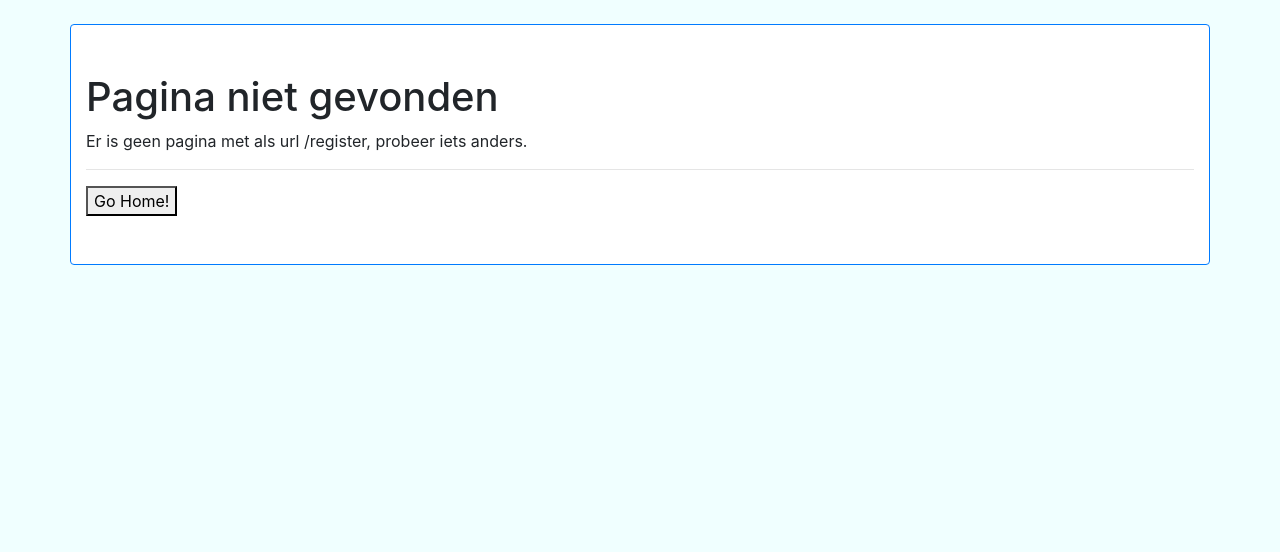
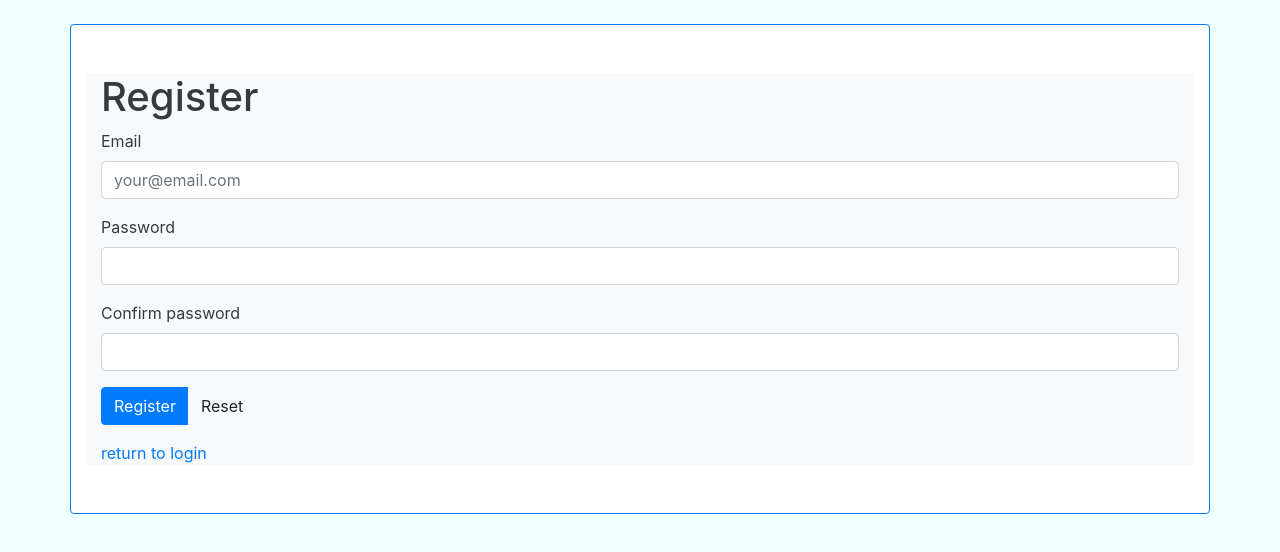
Before and after one commit to PeterCypers/image_saving_app_FEWD, a React (Vite) app: page /register in a window 1280 px wide. Shown: the top 552 px of the page. Built offline with nearby package versions, Linux system fonts and the light colour scheme; no server answers.

Commit message:
register new user achieved, feature complete, a bug exists for login&register where they need submitting twice, require fix

```diff
--- a/src/components/Error.jsx
+++ b/src/components/Error.jsx
@@ -11,7 +11,7 @@ export default function Error({ error }) {
             <>
               :
               <br />
-              {helper(error.response.data.details.body)}
+              {formatJoiValidationErrorMessage(error.response.data.details.body)}
               {/* {JSON.stringify(error.response.data.details.body.password[0].message)} */}
               {/* {console.log(error.response.data.details.body.password)} */}
               {/* {JSON.stringify(error.response.data.details.body.password).substring(45 ,JSON.stringify(error.response.data.details.body.password).lastIndexOf(`"`))} */}
@@ -36,7 +36,7 @@ export default function Error({ error }) {
   return null;
 }
 
-function helper(errMsg) {
+function formatJoiValidationErrorMessage(errMsg) {
   const removeQuotes = (str) => str.replace(/\\\"/g, '');
   if (errMsg.password){
     return removeQuotes(JSON.stringify(errMsg.password[0].message));
--- a/src/components/LabelInput.jsx
+++ b/src/components/LabelInput.jsx
@@ -29,7 +29,7 @@ export default function LabelInput({
       />
       {hasError ? (
         <div className="form-text text-danger" data-cy="label_input_error">
-          {errors[name]}
+          {errors[name].message}
         </div>
       ) : null}
     </div>
--- a/src/components/PrivateRoute.jsx
+++ b/src/components/PrivateRoute.jsx
@@ -7,11 +7,14 @@ export default function PrivateRoute() {
 
   const loginPath = `/login?redirect=${pathname}`; // vb /login?redirect=/places
 
+  //Case Token expired wordt niet afgehandeld...
+
   // nog niet authenticated
   if (!ready) {
     console.log("PrivateRoute not ready");
     return (
-      // <div className="spinner-border text-primary" role="status"></div> // TODO: blackbox -> check what it looks like
+      <>
+      <div className="spinner-border text-primary" role="status"></div> {/*blackbox generated spinner*/}
       <div>
         <div>
           <div>
@@ -20,13 +23,16 @@ export default function PrivateRoute() {
           </div>
         </div>
       </div>
+      </>
     )
   }
 
   // we zijn aangemeld -> toon de juiste component
   if (isAuthed) {
     console.log("PrivateRoute isAuthed");
-    return (<Outlet />);
+    return (
+      <Outlet />
+    );
   }
 
   console.log("PrivateRoute navigate to login");
--- a/src/components/Top.jsx
+++ b/src/components/Top.jsx
@@ -1,14 +1,26 @@
 import { Nav } from './Nav';
 import { Outlet, useNavigate } from "react-router-dom";
 import { useState } from "react";
+import { useAuth } from '../contexts/Auth.context';
 
 export function Top() {
   //TODO: set real user-id in state after login or get it from the auth-context and put that in outlet context
     const [ userID, setUserID ] = useState('1');
+    const { isAuthed } = useAuth();
 
     const navigate = useNavigate();
 
     const handleGoHome = () => navigate("/", { replace: true });
+
+    const handleLogin = () => {
+      if (!isAuthed){
+        navigate("/login", { replace: true });
+      }
+      if (confirm("Are you sure you want to log out?")){
+        navigate("/logout", { replace: true });
+      }
+
+    };
 
     return (
     <>
@@ -16,11 +28,11 @@ export function Top() {
       <h1 className='permanent-marker-regular'>Image Collection</h1>
 
       {/* TODO: replace with real login component */}
-      <div id="login-component-placeholder">
-        <button id="login-btn">
+      <div id="login-component">
+        <button id="login-btn" onClick={handleLogin}>
           <img id="login-img" src="src/images/login01.png" alt="" />
         </button>
-        <p>login placeholder</p>
+        <p>{`${isAuthed? 'logout' : 'login'}`}</p>
       </div>
 
       </header>
--- a/src/contexts/Auth.context.jsx
+++ b/src/contexts/Auth.context.jsx
@@ -14,17 +14,34 @@ export const AuthProvider = ({ children }) => {
   const [ready, setReady] = useState(false);
   const [isAuthed, setIsAuthed] = useState(false);
 
-  const {
-    isMutating: loading,
-    error,
-    trigger: doLogin,
-  } = useSWRMutation('users/login', api.post);
-
   useEffect(() => {
     api.setAuthToken(token);
     setIsAuthed(Boolean(token)); // = !!token (checks if it has a value -> illegible)
     setReady(true);
   },[token]);
+
+  const {
+    isMutating: loginLoading,
+    error: loginError,
+    trigger: doLogin,
+  } = useSWRMutation('users/login', api.post);
+
+  const {
+    isMutating: registerLoading,
+    error: registerError,
+    trigger: doRegister,
+  } = useSWRMutation('users/register', api.post);
+
+  const setSession = useCallback(
+    (token, user) => {
+      setToken(token);
+      setUser(user);
+
+      localStorage.setItem(JWT_TOKEN_KEY, token);
+      localStorage.setItem(USER_ID_KEY, user.userID);
+    },
+    []
+  );
 
 
   const login = useCallback(
@@ -35,11 +52,7 @@ export const AuthProvider = ({ children }) => {
           password,
         });
 
-        setToken(token);
-        setUser(user);
-
-        localStorage.setItem(JWT_TOKEN_KEY, token);
-        localStorage.setItem(USER_ID_KEY, user.id);
+        setSession(token, user);
 
         return true;
 
@@ -48,9 +61,22 @@ export const AuthProvider = ({ children }) => {
         return false;
       }
     },
-    [doLogin]
+    [doLogin, setSession]
   );
 
+  const register = useCallback(
+    async (data) => {
+      try {
+        const { token, user } = await doRegister(data);
+        setSession(token, user);
+        return true;
+      } catch (error) {
+        console.error(error);
+        return false;
+      }
+    },
+    [doRegister, setSession],
+  );
 
   const logout = useCallback(() => {
     setToken(null);
@@ -64,14 +90,15 @@ export const AuthProvider = ({ children }) => {
     () => ({
       token,
       user,
-      error,
-      loading,
+      error: loginError || registerError,
+      loading: loginLoading || registerLoading,
       ready,
       isAuthed,
       login,
       logout,
+      register,
     }),
-    [token, user, error, loading, ready, isAuthed, login, logout]
+    [token, user, loginError, registerError, loginLoading, registerLoading, ready, isAuthed, login, logout, register]
   );
 
   return (
--- a/src/index.css
+++ b/src/index.css
@@ -20,11 +20,11 @@ body > * {
   width: 100%;
 }
 
-#login-component-placeholder{
+#login-component{
   display: grid;
 }
-#login-component-placeholder button,
-#login-component-placeholder p{
+#login-component button,
+#login-component p{
   justify-self: center;
 }
 #login-btn{
--- a/src/pages/Login.jsx
+++ b/src/pages/Login.jsx
@@ -4,6 +4,7 @@ import { useCallback } from 'react';
 import { useAuth } from '../contexts/Auth.context';
 import { useNavigate } from 'react-router';
 import Error from '../components/Error';
+import { Link } from 'react-router-dom';
 
 const validationRules = {
   email: {
@@ -53,7 +54,6 @@ export default function Login() {
             className='d-flex flex-column'>
             <h1>Sign in</h1>
 
-          {/* TODO check if works & I want to replace the error component since I don't like it's appearance */}
             <Error error={error} />
             {/* {(error) && <div  className="text-danger">{error}</div>} */}
 
@@ -82,16 +82,19 @@ export default function Login() {
                   Sign in
                 </button>
 
-              <button
+                {/* <button
                   type='button'
                   className='btn btn-light'
                   onClick={handleCancel}
                 >
                   Cancel
-              </button>
+                </button> */}
               </div>
             </div>
           </form>
+          <div className='mt-3'>
+            <Link replace to={"/register"}>register new account</Link>
+          </div>
         </div>
       </FormProvider>
   );
--- /dev/null
+++ b/src/pages/Logout.jsx
@@ -0,0 +1,31 @@
+//behavioral component
+import { useEffect } from "react";
+import { useAuth } from "../contexts/Auth.context";
+import { useNavigate } from "react-router-dom";
+
+export default function Logout() {
+  const { isAuthed, logout } = useAuth();
+
+  const navigate = useNavigate();
+
+  const handleGoHome = () => navigate("/", { replace: true });
+
+  useEffect(() => logout(), [logout]);
+
+
+  return (
+    <div className="container">
+      <div className="row">
+        <div className="col-md-12 text-center mt-5">
+          <h1>
+            {isAuthed ? "Logging out..." : "You were successfully logged out"}
+          </h1>
+        </div>
+      </div>
+      {!isAuthed && (
+        <button className='btn btn-primary' onClick={handleGoHome}>Home</button>
+      )}
+    </div>
+  )
+
+}
--- a/src/pages/NotFound.jsx
+++ b/src/pages/NotFound.jsx
@@ -12,11 +12,11 @@ export const NotFound = () => {
     return (
         <>
         <div>
-        <h1>Pagina niet gevonden</h1>
-        <p>Er is geen pagina met als url {pathname}, probeer iets anders.</p>
+        <h1>Page not found</h1>
+        <p>There is no page with url {pathname}, try something else.</p>
         </div>
         <hr />
-        <button onClick={handleGoHome}>Go Home!</button>
+        <button className='btn btn-primary' onClick={handleGoHome}>Go Home!</button>
         </>
     );
 };
--- /dev/null
+++ b/src/pages/Register.jsx
@@ -0,0 +1,123 @@
+import { useCallback, useMemo } from 'react';
+import { Link, useNavigate } from 'react-router-dom';
+import { FormProvider, useForm } from 'react-hook-form';
+import LabelInput from '../components/LabelInput';
+import { useAuth } from '../contexts/Auth.context';
+import Error from '../components/Error';
+// import { useThemeColors } from '../contexts/Theme.context';
+
+export default function Register() {
+  // const { theme, oppositeTheme } = useThemeColors();
+  const theme = "light";
+  const oppositeTheme = "dark";
+  const { error, loading, register } = useAuth();
+  const navigate = useNavigate();
+
+  const methods = useForm();
+  const { getValues, handleSubmit, reset } = methods;
+
+  const handleCancel = useCallback(() => {
+    reset();
+  }, [reset]);
+
+  const handleRegister = useCallback(
+    async ({ /*name,*/ email, password }) => {
+      const loggedIn = await register({/* name,*/ email, password });
+
+      if (loggedIn) {
+        navigate({
+          pathname: '/',
+          replace: true,
+        });
+      }
+    },
+    [register, navigate],
+  );
+
+  const validationRules = useMemo(() => ({
+    // name: {
+    //   required: 'Name is required',
+    // },
+    email: {
+      required: 'Email is required',
+    },
+    password: {
+      required: 'Password is required',
+    },
+    confirmPassword: {
+      required: 'Password confirmation is required',
+      validate: (value) => {
+        const password = getValues('password');
+        return password === value || 'Passwords do not match';
+      },
+    },
+  }), [getValues]);
+
+  return (
+    <FormProvider {...methods}>
+      <div className={`container bg-${theme} text-${oppositeTheme}`}>
+        <form
+          className='d-flex flex-column'
+          onSubmit={handleSubmit(handleRegister)}
+        >
+          <h1>Register</h1>
+
+          <Error error={error} />
+
+          {/* <LabelInput
+            label='Name'
+            type='text'
+            name='name'
+            placeholder='Your Name'
+            validationRules={validationRules.name}
+          /> */}
+
+          <LabelInput
+            label='Email'
+            type='text'
+            name='email'
+            placeholder='your@email.com'
+            validationRules={validationRules.email}
+          />
+
+          <LabelInput
+            label='Password'
+            type='password'
+            name='password'
+            validationRules={validationRules.password}
+          />
+
+          <LabelInput
+            label='Confirm password'
+            type='password'
+            name='confirmPassword'
+            validationRules={validationRules.confirmPassword}
+          />
+
+          <div className='clearfix'>
+            <div className='btn-group float-end'>
+              <button
+                type='submit'
+                className='btn btn-primary'
+                disabled={loading}
+              >
+                Register
+              </button>
+
+              <button
+                type='button'
+                className='btn btn-light'
+                onClick={handleCancel}
+              >
+                Reset
+              </button>
+            </div>
+          </div>
+        </form>
+        <div className='mt-3'>
+          <Link replace to={"/login"}>return to login</Link>
+        </div>
+      </div>
+    </FormProvider>
+  );
+}
```
Also changed, not shown: src/App.jsx (+7 -1 lines), src/main.jsx (+10 -1 lines). Lines whose indentation alone changed are shown as unchanged.
